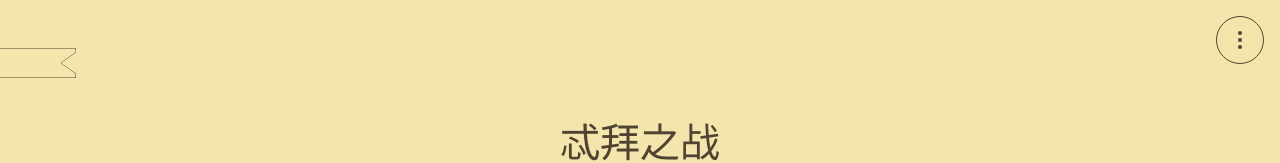
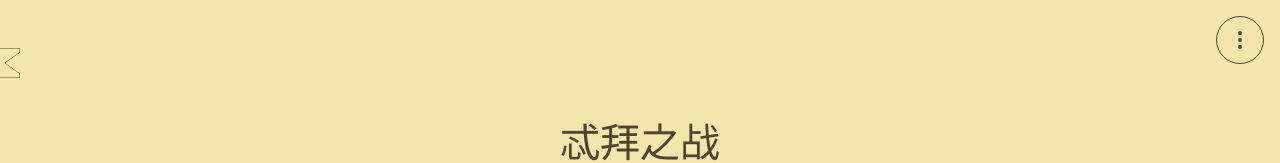
Before and after one commit to ThundeRayn/online-Reader, a React (Vite) app: page / in a window 1280 px wide. Shown: the top 163 px of the page. Built offline with nearby package versions, Linux system fonts and the light colour scheme.

Commit message:
book mark hide

```diff
--- a/src/components/FloatingBookmark.tsx
+++ b/src/components/FloatingBookmark.tsx
@@ -5,6 +5,7 @@ const FloatingBookmark = () => {
   const { bookmarks, addBookmark } = useBookmarks()
   const [currentAnchor, setCurrentAnchor] = useState<string | null>(null)
   const [isBookmarked, setIsBookmarked] = useState(false)
+  const [isHovered, setIsHovered] = useState(false)
 
   useEffect(() => {
     const detectCurrentAnchor = () => {
@@ -44,8 +45,10 @@ const FloatingBookmark = () => {
 
   return (
     <div
-      className="fixed left-0 top-12 z-30 transition-all duration-300 hover:translate-x-0 -translate-x-6"
+      className="fixed left-0 top-12 z-30 transition-all duration-300"
       onClick={handleBookmarkClick}
+      onMouseEnter={() => setIsHovered(true)}
+      onMouseLeave={() => setIsHovered(false)}
       title={currentAnchor ? `Bookmark ${currentAnchor}` : 'Scroll to a paragraph first'}
       style={{
         width: '100px',
@@ -55,6 +58,8 @@ const FloatingBookmark = () => {
         clipPath: 'polygon(0 0, 100% 0, 100% 15%, 85% 50%, 100% 85%, 100% 100%, 0 100%)',
         // Transition for fill/border
         backgroundColor: isBookmarked ? 'var(--theme-text)' : 'var(--theme-bg)',
+        // Dynamic translation based on bookmark state and hover
+        transform: isHovered ? 'translateX(0)' : (isBookmarked ? 'translateX(-24px)' : 'translateX(-80px)'),
         transition: 'all 0.3s ease',
       }}
     >
```
